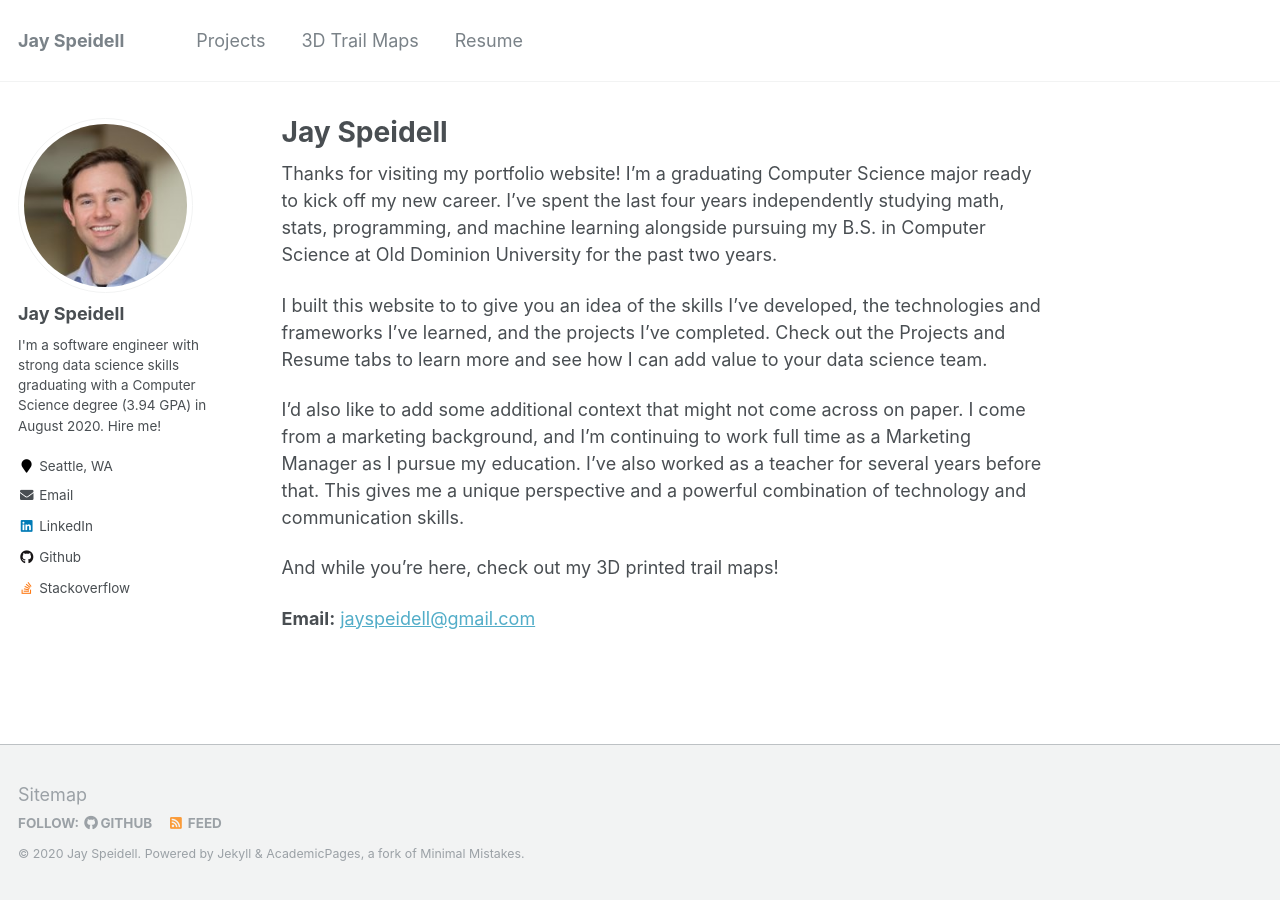
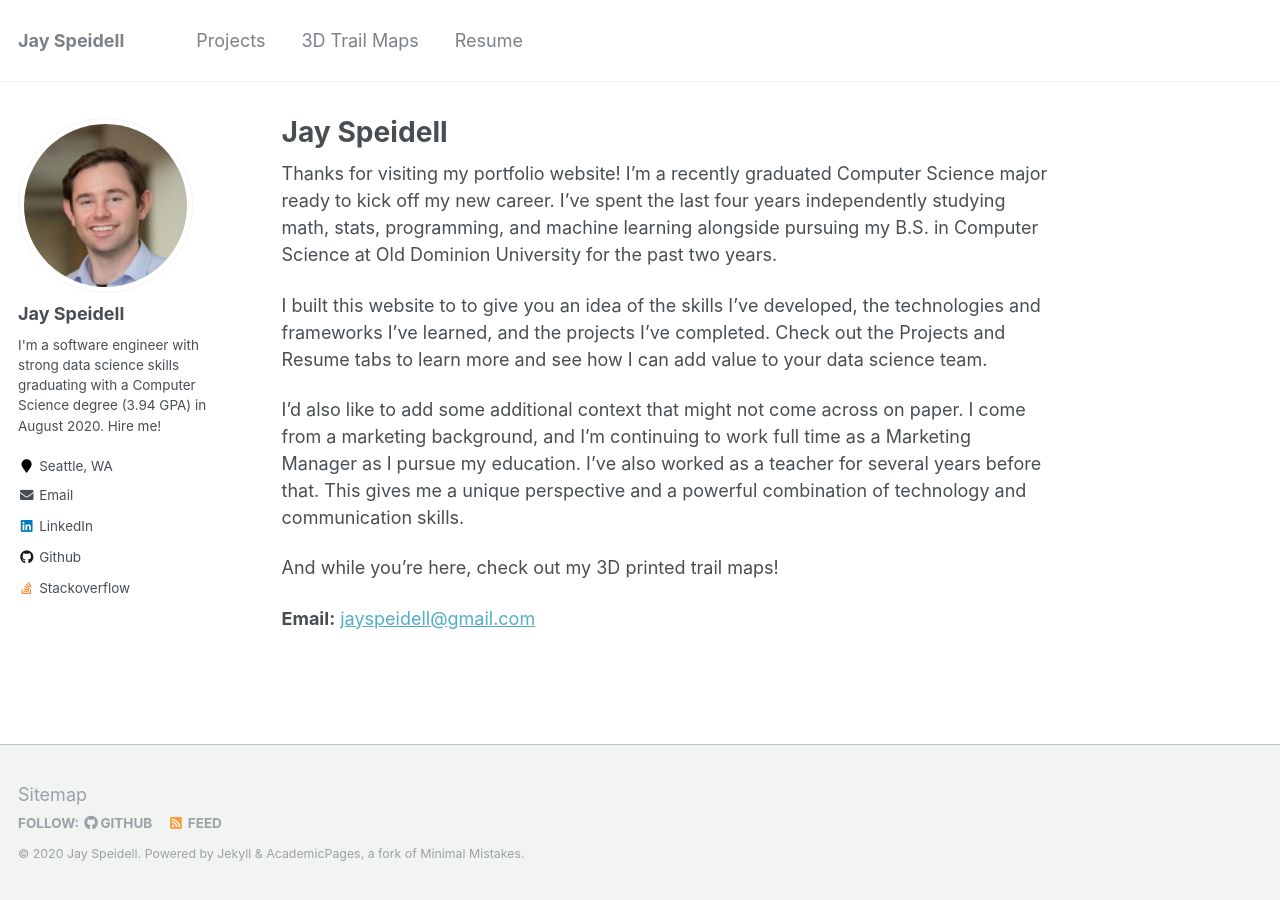
Before and after one commit to jayspeidell/jayspeidell.github.io, a Jekyll site: the page built from _pages/about.md, in a window 1280 px wide. Built offline with Jekyll 4.4.1, drawn with Linux system fonts in a browser that asks for light colours.

Commit message:
Update about.md

```diff
--- a/_pages/about.md
+++ b/_pages/about.md
@@ -8,7 +8,7 @@ redirect_from:
   - /about.html
 ---
 
-Thanks for visiting my portfolio website! I'm a graduating Computer Science major ready to kick off my new career. I've spent the last four years independently studying math, stats, programming, and machine learning alongside pursuing my B.S. in Computer Science at Old Dominion University for the past two years.
+Thanks for visiting my portfolio website! I'm a recently graduated Computer Science major ready to kick off my new career. I've spent the last four years independently studying math, stats, programming, and machine learning alongside pursuing my B.S. in Computer Science at Old Dominion University for the past two years.
 
 I built this website to to give you an idea of the skills I've developed, the technologies and frameworks I've learned, and the projects I've completed. Check out the Projects and Resume tabs to learn more and see how I can add value to your data science team.
 
```
